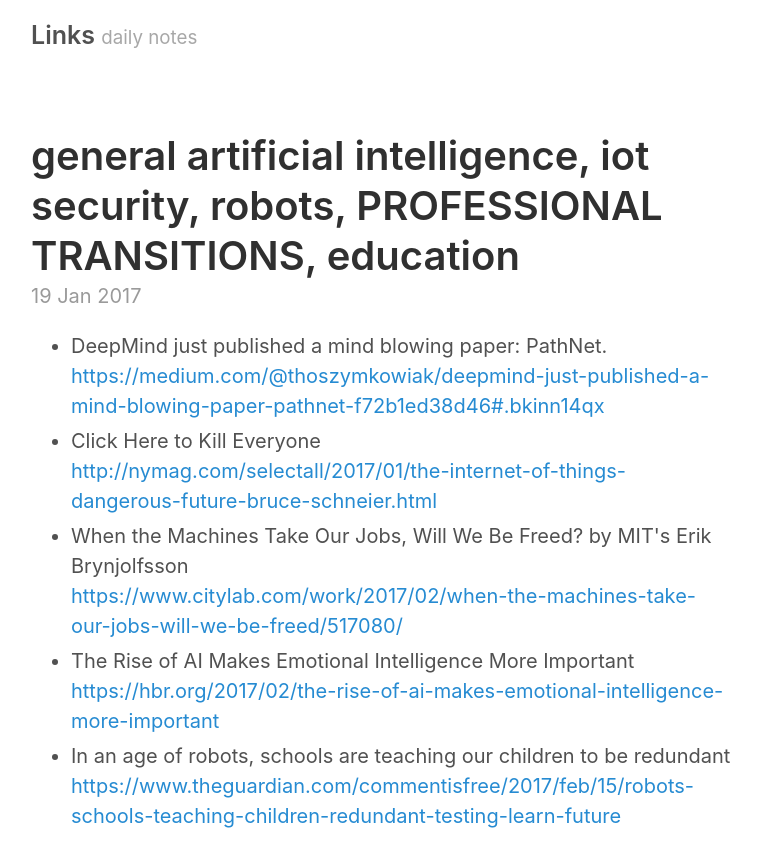
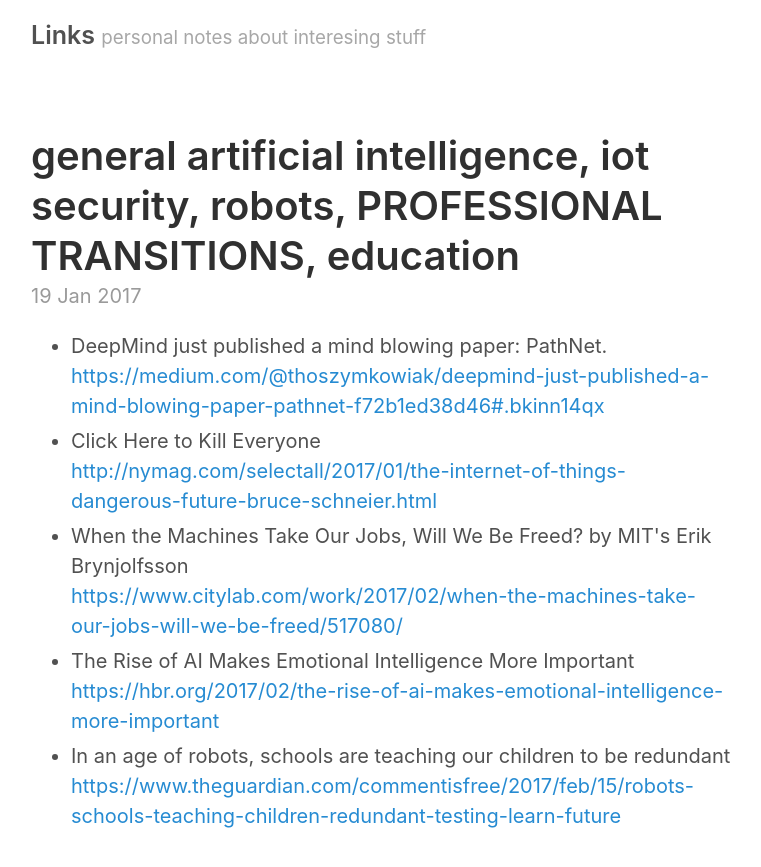
Before and after one commit to mpuig/mpuig.github.io, a Jekyll site: the page built from index.html, in a window 1280 px wide and 900 px high. Shown: the top 867 px of the window, without its empty margins (259-1020 px from the left). Built offline with Jekyll 4.4.1, drawn with Linux system fonts in a browser that asks for light colours; the list of posts is cut into pages by our own code.

Commit message:
layout update

```diff
--- a/_config.yml
+++ b/_config.yml
@@ -3,7 +3,7 @@ permalink:           pretty
 
 # Setup
 title:               Links
-tagline:             daily notes
+tagline:             personal notes about interesing stuff
 url:                 http://mpuig.github.io
 paginate:            5
 baseurl:             ""
```
